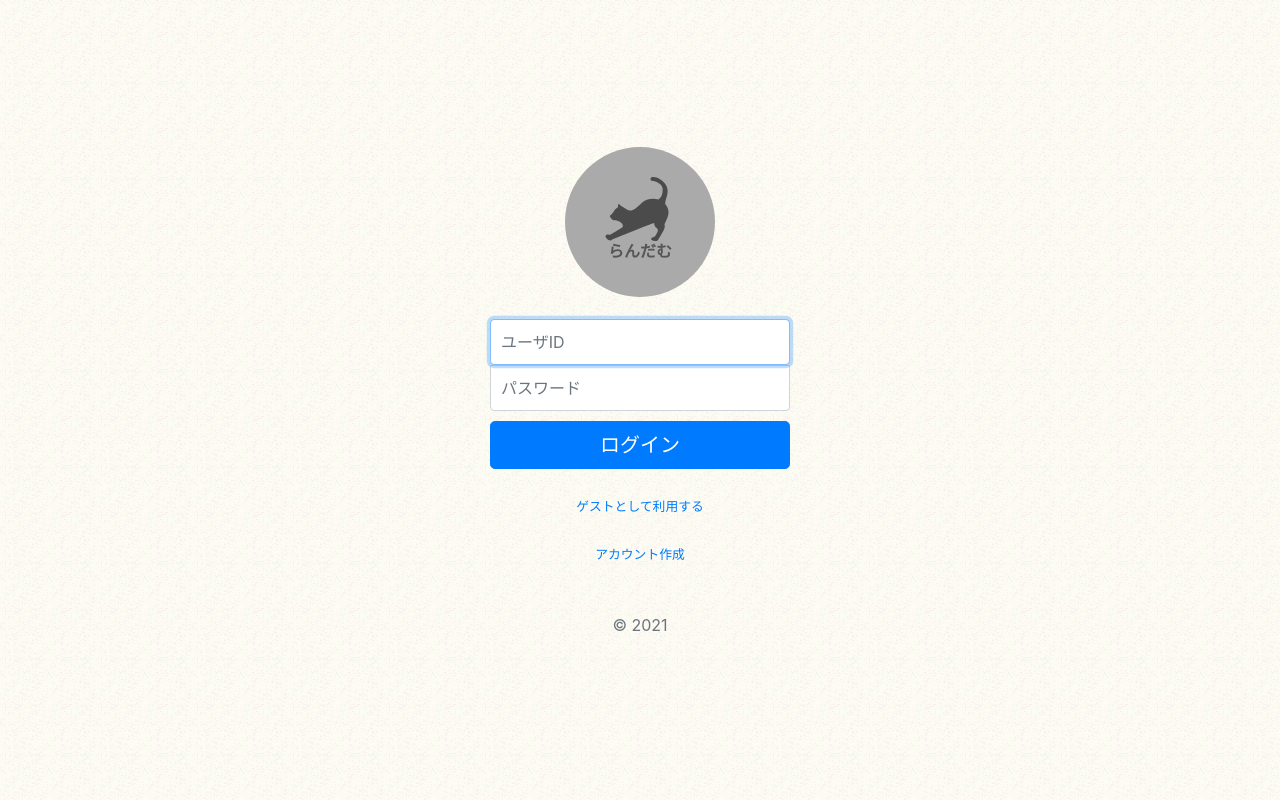
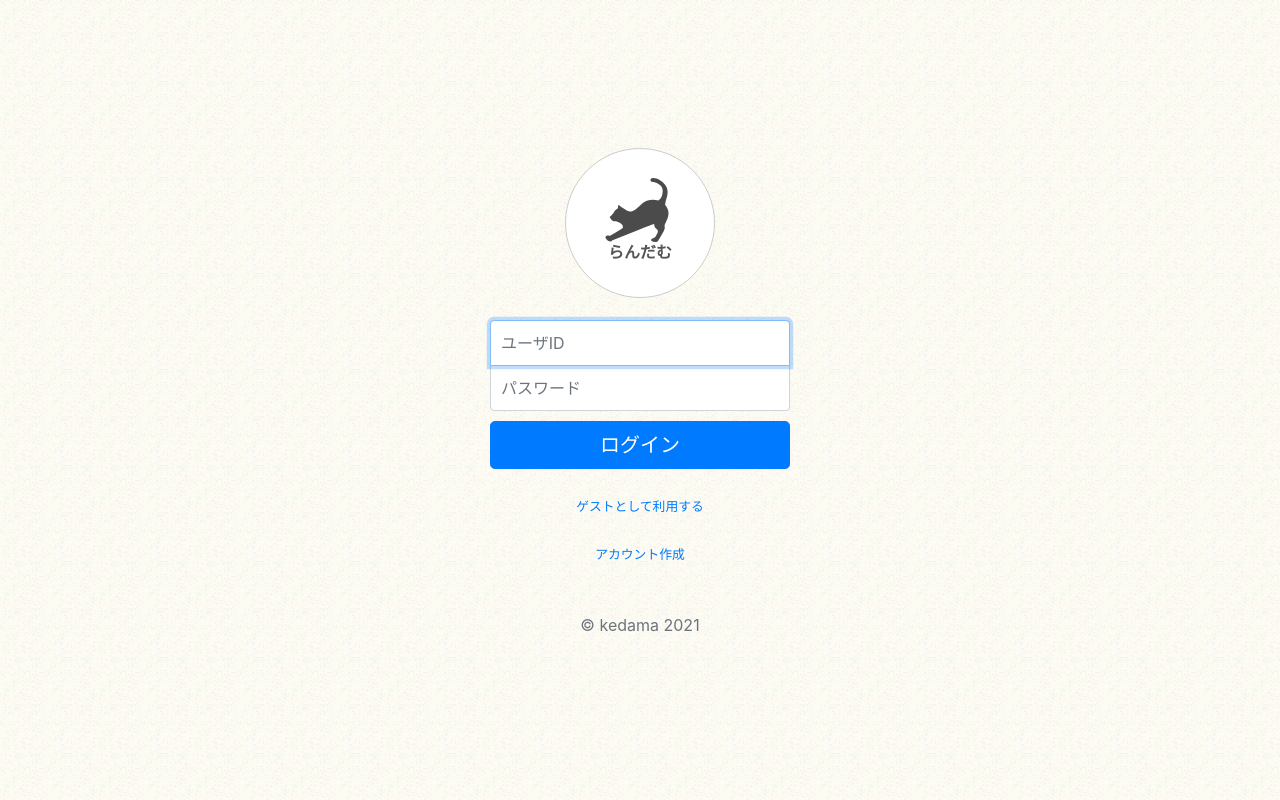
Before and after one commit to singy15/random_cat, a PHP site: page /php/views/login.blade.php in a window 1280 px wide. Run offline with PHP 8.4, Linux system fonts and the light colour scheme.

Commit message:
Refactoring

```diff
--- a/src/php/common.php
+++ b/src/php/common.php
@@ -23,12 +23,7 @@ $database = new DB();
 // Connection
 $config = [
   'driver'    => 'sqlite',
-  'host'      => 'localhost',
   'database'  => 'random_cat.db',
-  // 'username'  => 'user',
-  // 'password'  => 'password',
-  // 'charset'   => 'utf8mb4',
-  // 'collation' => 'utf8mb4_general_ci',
 ];
 
 $database->addConnection($config);
--- a/src/php/index.php
+++ b/src/php/index.php
@@ -5,7 +5,8 @@ require_once "common.php";
  * Fetch a post randomly
  */
 function fetch_random_post() {
-  return DB::select('select * from post order by random() limit 1').first();
+  $posts = DB::select('select * from post order by random() limit 1');
+  return (count($posts) == 1)? $posts[0] : null;
 }
 
 /*
@@ -52,7 +53,7 @@ $post = fetch_random_post();
 $author = fetch_user_by_user_id($post->author);
 
 // Get like of user
-$like = fetch_like_user($_SESSION['user_id']), $post->post_id);
+$like = fetch_like_user($_SESSION['user_id'], $post->post_id);
 
 // Get like count
 $like_count = fetch_like_count($post->post_id);
--- a/src/php/login.php
+++ b/src/php/login.php
@@ -27,7 +27,8 @@ if(!empty($_POST) && array_key_exists('posted', $_POST)) {
     if($user && password_verify($_POST['password'], $user->password)) {
       $authenticated = true;
     } else {
-      $error[] = "ログイン失敗しました、ユーザIDとパスワードを確認してください";
+      $error[] =
+        "ログイン失敗しました、ユーザIDとパスワードを確認してください";
     }
   }
 
@@ -37,7 +38,8 @@ if(!empty($_POST) && array_key_exists('posted', $_POST)) {
     $_SESSION['user_name'] = $user->login_id;
 
     // Redirect to index
-    header('Location: http://' . $_SERVER['HTTP_HOST'] /*. dirname($_SERVER['SCRIPT_NAME'])*/ . '/index.php', true, 301);
+    header('Location: http://' . $_SERVER['HTTP_HOST']
+      . '/index.php', true, 301);
     exit();
   }
 }
--- a/src/php/logout.php
+++ b/src/php/logout.php
@@ -8,8 +8,6 @@ session_start();
 $error = array();
 
 $variables = [
-  "variable1"=>"Hello",
-  "variable2"=>"World",
   "error" => $error
 ];
 
--- a/src/php/post_delete.php
+++ b/src/php/post_delete.php
@@ -15,7 +15,7 @@ if(!empty($_POST['post_id'])) {
 
 $variables = [];
 
-header('Location: http://' . $_SERVER['HTTP_HOST'] /*. dirname($_SERVER['PHP_SELF'])*/ . '/my_nyanko.php');
+header('Location: http://' . $_SERVER['HTTP_HOST'] . '/my_nyanko.php');
 exit();
 
 ?>
--- a/src/php/signup.php
+++ b/src/php/signup.php
@@ -62,7 +62,8 @@ if(!empty($_POST)) {
     DB::table('user')->insert($new_user);
 
     // Redirect to signup success
-    header('Location: http://' . $_SERVER['HTTP_HOST'] /*. dirname($_SERVER['SCRIPT_NAME'])*/ . '/signup_success.php');
+    header('Location: http://' . $_SERVER['HTTP_HOST']
+      . '/signup_success.php');
     exit();
   }
 }
--- a/src/php/signup_success.php
+++ b/src/php/signup_success.php
@@ -1,8 +1,7 @@
 <?php
 require_once "common.php";
 
-$variables = [
-];
+$variables = [];
 
 echo $blade->run("signup_success", $variables);
 ?>
--- a/src/php/upload.php
+++ b/src/php/upload.php
@@ -34,7 +34,8 @@ if(!empty($_POST) && array_key_exists('posted', $_POST)) {
   }
 
   if(count($error) == 0) {
-    header('Location: http://' . $_SERVER['HTTP_HOST'] /*. dirname($_SERVER['PHP_SELF'])*/ . '/upload_post.php', true, 307);
+    header('Location: http://' . $_SERVER['HTTP_HOST']
+      . '/upload_post.php', true, 307);
     exit();
   }
 }
--- a/src/php/upload_failed.php
+++ b/src/php/upload_failed.php
@@ -1,10 +1,7 @@
 <?php
 require_once "common.php";
 
-$variables = ["variable1"=>"Hello",
-    "variable2"=>"World",
-];
+$variables = [];
 
 echo $blade->run("upload_failed", $variables);
-
 ?>
--- a/src/php/upload_post.php
+++ b/src/php/upload_post.php
@@ -3,7 +3,7 @@ require_once "common.php";
 
 // File size check
 if ($_FILES['photo']['error'] === 2) {
-  header('Location: http://' . $_SERVER['HTTP_HOST'] /*. dirname($_SERVER['PHP_SELF'])*/ . '/upload_failed.php');
+  header('Location: http://' . $_SERVER['HTTP_HOST'] . '/upload_failed.php');
   exit();
 }
 
@@ -28,7 +28,7 @@ DB::table('post')->insert($new_post);
 
 $variables = [];
 
-header('Location: http://' . $_SERVER['HTTP_HOST'] /*. dirname($_SERVER['PHP_SELF'])*/ . '/uploaded.php');
+header('Location: http://' . $_SERVER['HTTP_HOST'] . '/uploaded.php');
 exit();
 
 ?>
--- a/src/php/uploaded.php
+++ b/src/php/uploaded.php
@@ -1,10 +1,7 @@
 <?php
 require_once "common.php";
 
-$variables = ["variable1"=>"Hello",
-    "variable2"=>"World",
-];
+$variables = [];
 
 echo $blade->run("uploaded", $variables);
-
 ?>
--- a/src/php/views/login.blade.php
+++ b/src/php/views/login.blade.php
@@ -6,8 +6,7 @@
   <link rel="stylesheet" href="https://stackpath.bootstrapcdn.com/bootstrap/4.3.1/css/bootstrap.min.css" integrity="sha384-ggOyR0iXCbMQv3Xipma34MD+dH/1fQ784/j6cY/iJTQUOhcWr7x9JvoRxT2MZw1T" crossorigin="anonymous">
   <link rel="stylesheet" type="text/css" href="/static/css/style.css">
   <style>
-    html,
-    body {
+    html,body {
       height: 100%;
     }
 
@@ -27,9 +26,11 @@
       padding: 15px;
       margin: auto;
     }
+
     .form-signin .checkbox {
       font-weight: 400;
     }
+
     .form-signin .form-control {
       position: relative;
       box-sizing: border-box;
@@ -37,18 +38,49 @@
       padding: 10px;
       font-size: 16px;
     }
+
     .form-signin .form-control:focus {
       z-index: 2;
     }
-    .form-signin input[type="email"] {
+
+    .form-signin input[name="user_id"] {
       margin-bottom: -1px;
       border-bottom-right-radius: 0;
       border-bottom-left-radius: 0;
     }
-    .form-signin input[type="password"] {
+
+    .form-signin input[name="password"] {
       margin-bottom: 10px;
       border-top-left-radius: 0;
       border-top-right-radius: 0;
+    }
+
+    .logo-back {
+      position:relative;
+      display:inline-block;
+      text-align:center;
+      background-color:#FFF;
+      border:solid 1px #CCC;
+      border-radius:75px;
+      width:150px;
+      height:150px;
+    }
+
+    .logo-cat {
+      width:64px;
+      height:64px;
+      position:absolute;
+      left:calc(50% - 35px);
+      top:calc(50% - 45px);
+      filter:invert(0.0);
+    }
+
+    .logo-text {
+      color:#555;
+      position:absolute;
+      left:calc(50% - 32px);
+      top:calc(50% + 17px);
+      white-space:nowrap;
     }
   </style>
 </head>
@@ -58,18 +90,19 @@
 
   <div class="pb-3">
     <a class="clear_link" href="/index.php">
-      <div style="position:relative; display:inline-block; text-align:center; background-color:#AAA; border-radius:75px; width:150px; height:150px;">
-        <img src="/static/image/cat-stretch.svg" style="width:64px; height:64px; position:absolute; left:calc(50% - 35px); top:calc(50% - 45px); filter:invert(0.0);" alt="ホーム"/>
-        <span class="text-gray text-bold" style="color:#555; position:absolute; left:calc(50% - 32px); top:calc(50% + 17px); white-space:nowrap;">らんだむ</span>
+      <div class="logo-back">
+        <img src="/static/image/cat-stretch.svg" class="logo-cat" alt="top"/>
+        <span class="text-gray text-bold logo-text">らんだむ</span>
       </div>
     </a>
   </div>
 
-  <label for="inputEmail" class="sr-only">Email address</label>
-  <input type="text" name="user_id" class="form-control" placeholder="ユーザID" autofocus>
-  <label for="inputPassword" class="sr-only">Password</label>
-  <input type="password" name="password" class="form-control" placeholder="パスワード">
-  <button class="btn btn-lg btn-primary btn-block" type="submit">ログイン</button>
+  <input type="text" name="user_id" class="form-control"
+    placeholder="ユーザID" autofocus>
+  <input type="password" name="password" class="form-control"
+    placeholder="パスワード">
+  <button class="btn btn-lg btn-primary btn-block"
+    type="submit">ログイン</button>
 
   <?php if( !empty($error) ): ?>
     <?php foreach( $error as $value ): ?>
@@ -85,7 +118,7 @@
   <br>
   <a href="/signup.php" class="small">アカウント作成</a>
 
-  <p class="mt-5 mb-3 text-muted">&copy; 2021</p>
+  <p class="mt-5 mb-3 text-muted">&copy; kedama 2021</p>
 </form>
 </body>
 </html>
--- a/src/php/views/signup.blade.php
+++ b/src/php/views/signup.blade.php
@@ -19,9 +19,6 @@
 
         <form method="post" name="post_form" action="/signup.php"
             enctype="multipart/form-data">
-          <!--
-          <input type="hidden" name="posted" value="1">
-          -->
 
           <div class="form-group">
             <label for="exampleInputEmail1" class="text-color-gray text-bold">
--- a/src/php/views/upload_failed.blade.php
+++ b/src/php/views/upload_failed.blade.php
@@ -15,8 +15,10 @@
         <br>
         <br>
 
-        <a href="/index.php" class="labeled-image-button text-x-small text-bold text-color-gray">
-          <img class="labeled-image-button" width="64" height="64" src="/static/image/back.svg" alt="もどる">
+        <a href="/index.php" class="labeled-image-button text-x-small
+            text-bold text-color-gray">
+          <img class="labeled-image-button" width="64" height="64"
+            src="/static/image/back.svg" alt="もどる">
           <br>
           <span>もどる</span>
         </a>
--- a/src/php/views/uploaded.blade.php
+++ b/src/php/views/uploaded.blade.php
@@ -12,8 +12,10 @@
         <br>
         <br>
 
-        <a href="/index.php" class="labeled-image-button text-x-small text-bold text-color-gray">
-          <img class="labeled-image-button" width="64" height="64" src="/static/image/back.svg" alt="もどる">
+        <a href="/index.php" class="labeled-image-button text-x-small
+            text-bold text-color-gray">
+          <img class="labeled-image-button" width="64" height="64"
+            src="/static/image/back.svg" alt="もどる">
           <br>
           <span>もどる</span>
         </a>
```
Also changed, not shown: src/php/views/my_nyanko.blade.php (+28 -12 lines), src/static/css/style.css (+0 -161 lines).
